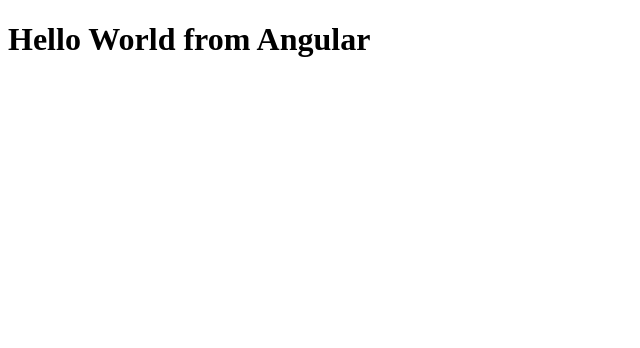
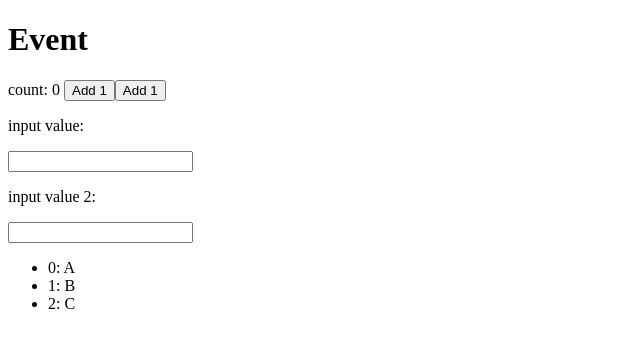
Before and after one commit to LearnShare/vra-angular, an Angular app: page / in a window 1280 px wide. Shown: the top 348 px of the page, without its empty margins (0-640 px from the left). Built offline with nearby package versions, Linux system fonts and the light colour scheme.

Commit message:
(demo): event.

```diff
--- a/src/app/app.component.html
+++ b/src/app/app.component.html
@@ -1,4 +1,3 @@
 <div class="app">
-  <app-hello-world
-      [msg]="helloMsg"></app-hello-world>
+  <app-demo-event></app-demo-event>
 </div>
--- a/src/app/app.module.ts
+++ b/src/app/app.module.ts
@@ -3,12 +3,12 @@
 
 import { AppRoutingModule } from './app-routing.module';
 import { AppComponent } from './app.component';
-import { HelloWorldComponent } from './components/hello-world/hello-world.component';
+import { DemoEventComponent } from './components/demo-event/demo-event.component';
 
 @NgModule({
   declarations: [
     AppComponent,
-    HelloWorldComponent,
+    DemoEventComponent,
   ],
   imports: [
     BrowserModule,
--- /dev/null
+++ b/src/app/components/demo-event/demo-event.component.html
@@ -0,0 +1,28 @@
+<div class="app-demo-event">
+  <h1>Event</h1>
+  <div>
+    <span>count: {{ count }}&nbsp;</span>
+    <button
+        (click)="count = count + 1">Add 1</button>
+    <button
+        (click)="addOne()">Add 1</button>
+  </div>
+  <div>
+    <p>input value: {{ inputValue }}</p>
+    <input
+        type="text"
+        (input)="textChanged($event)">
+  </div>
+  <div>
+    <p>input value 2: {{ inputValue2 }}</p>
+    <input
+        type="text"
+        #input
+        (input)="textChanged2(input.value)">
+  </div>
+  <ul>
+    <li
+        *ngFor="let item of list; index as i"
+        (click)="listItemOnClick($event, 'click', i)">{{ i }}: {{ item }}</li>
+  </ul>
+</div>
--- /dev/null
+++ b/src/app/components/demo-event/demo-event.component.ts
@@ -0,0 +1,39 @@
+import { Component } from '@angular/core';
+
+@Component({
+  selector: 'app-demo-event',
+  templateUrl: './demo-event.component.html',
+})
+export class DemoEventComponent {
+  count: number;
+  inputValue: string;
+  inputValue2: string;
+  list: Array<string>;
+
+  constructor() {
+    this.count = 0;
+    this.inputValue = '';
+    this.inputValue2 = '';
+    this.list = [
+      'A',
+      'B',
+      'C',
+    ];
+  }
+
+  addOne() {
+    this.count += 1;
+  }
+
+  textChanged(event: any) {
+    this.inputValue = event.target.value;
+  }
+
+  textChanged2(value: string) {
+    this.inputValue2 = value;
+  }
+
+  listItemOnClick(event: any, type: string, index: number) {
+    console.log(event.target, type, index);
+  }
+}
--- a/src/app/components/hello-world/hello-world.component.html
+++ /dev/null
@@ -1 +0,0 @@
-<h1>{{ msg }}</h1>
```
Also changed, not shown: src/app/components/hello-world/hello-world.component.ts (deleted, +0 -12 lines), .eslintrc.json.
